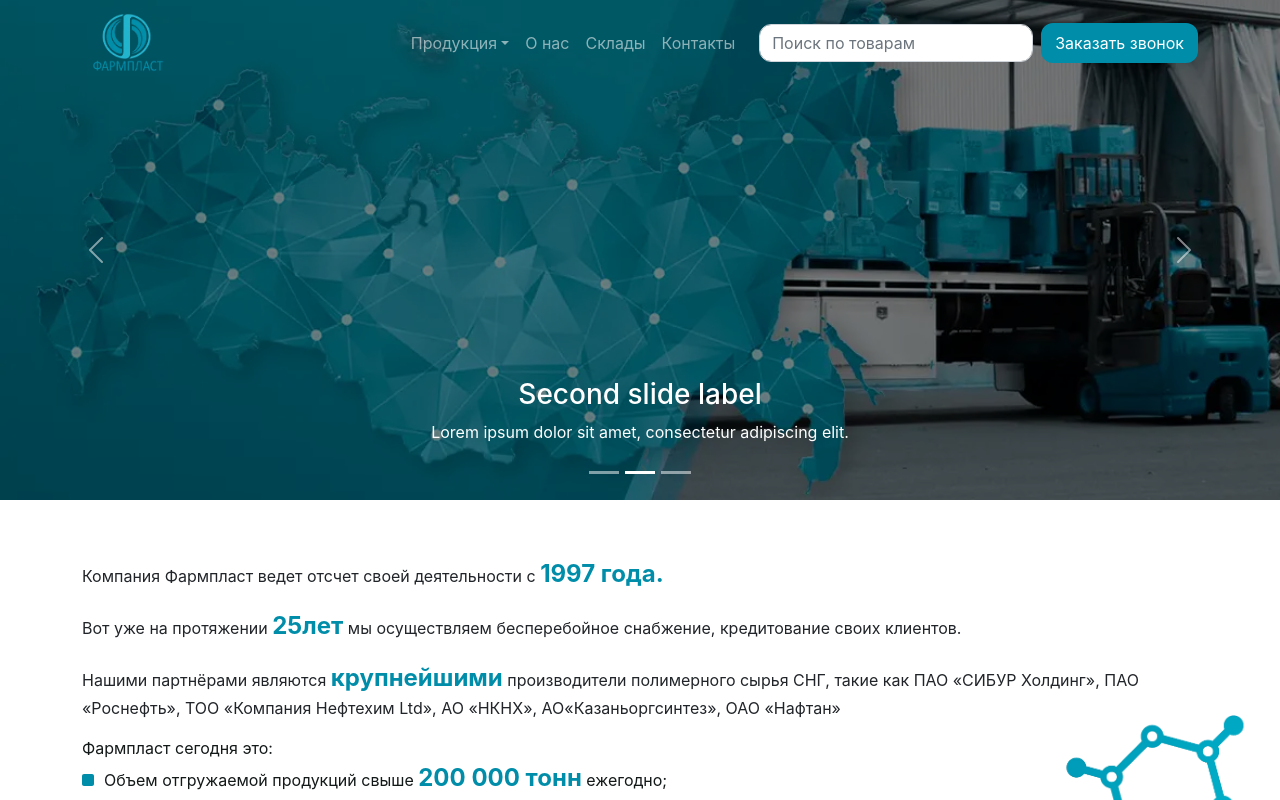
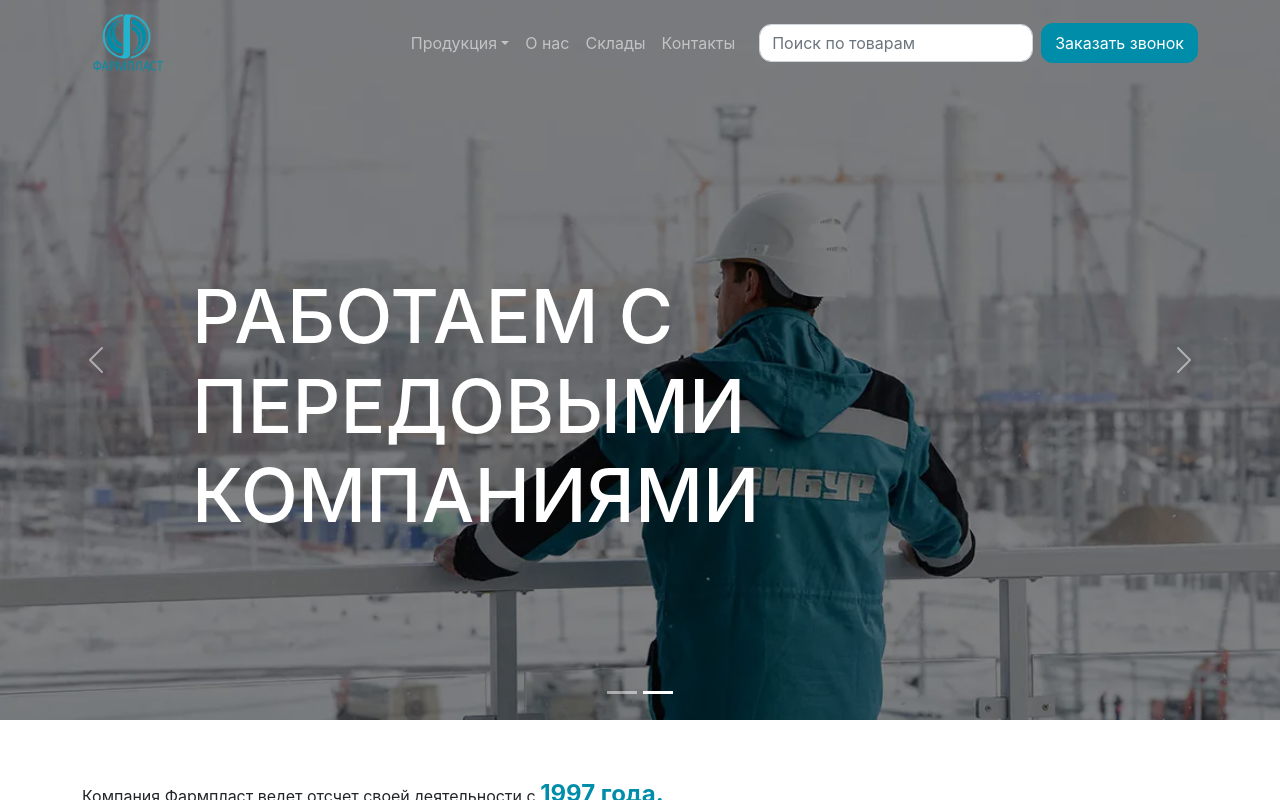
Before and after one commit to fullstack7777/farmplast, a React (Create React App) app: page / in a window 1280 px wide. Shown: the top 800 px of the page. Built offline with nearby package versions, Linux system fonts and the light colour scheme.

Commit message:
added products page

```diff
--- a/public/index.html
+++ b/public/index.html
@@ -49,7 +49,7 @@
       $(document).ready(function(){
         $(window).scroll(function(){
           let scroll = $(window).scrollTop();
-          if (scroll > 300) {
+          if (scroll > 500) {
             $(".navbar").css("background" , "").addClass('bg-light');
             $(".navbar").removeClass('navbar-dark');
             $(".navbar").addClass('navbar-light');
--- a/src/components/home/components/slider-section.js
+++ b/src/components/home/components/slider-section.js
@@ -4,36 +4,24 @@
 function MainSlider() {
     const [index, setIndex] = useState(0);
 
-    const handleSelect = (selectedIndex, e) => {
+    const handleSelect = (selectedIndex, _) => {
         setIndex(selectedIndex);
     };
 
     return (
         <Carousel activeIndex={index} onSelect={handleSelect} className="rev_slider">
-            <Carousel.Item>
-                <img
-                    className="d-block w-100"
-                    height="500"
-                    style={{objectFit:"cover"}}
-                    src="/images/slider/slide1.webp"
-                    alt="First slide"
-                />
-                <Carousel.Caption>
-                    <h3>РАБОТАЕМ С ПЕРЕДОВЫМИ КОМПАНИЯМИ</h3>
-                </Carousel.Caption>
-            </Carousel.Item>
+
             <Carousel.Item>
                 <img
                     className="d-block w-100"
                     src="/images/slider/slide2.webp"
                     style={{objectFit:"cover"}}
-                    height="500"
+                    height="720"
                     alt="Second slide"
                 />
 
-                <Carousel.Caption>
-                    <h3>Second slide label</h3>
-                    <p>Lorem ipsum dolor sit amet, consectetur adipiscing elit.</p>
+                <Carousel.Caption style={{top:'35%',bottom:'0'}}>
+                    <h3 style={{'font-size':'56pt', textAlign:'start'}}>РАБОТАЕМ С ПЕРЕДОВЫМИ КОМПАНИЯМИ</h3>
                 </Carousel.Caption>
             </Carousel.Item>
             <Carousel.Item>
@@ -41,13 +29,12 @@
                     className="d-block w-100"
                     src="/images/slider/slide3.webp"
                     style={{objectFit:"cover"}}
-                    height="500"
+                    height="720"
                     alt="Second slide"
                 />
 
-                <Carousel.Caption>
-                    <h3>Second slide label</h3>
-                    <p>Lorem ipsum dolor sit amet, consectetur adipiscing elit.</p>
+                <Carousel.Caption style={{top:'35%', bottom:'0'}}>
+                    <h3 style={{'font-size':'56pt', textAlign:'start'}}>РАБОТАЕМ С ПЕРЕДОВЫМИ КОМПАНИЯМИ</h3>
                 </Carousel.Caption>
             </Carousel.Item>
         </Carousel>
```
